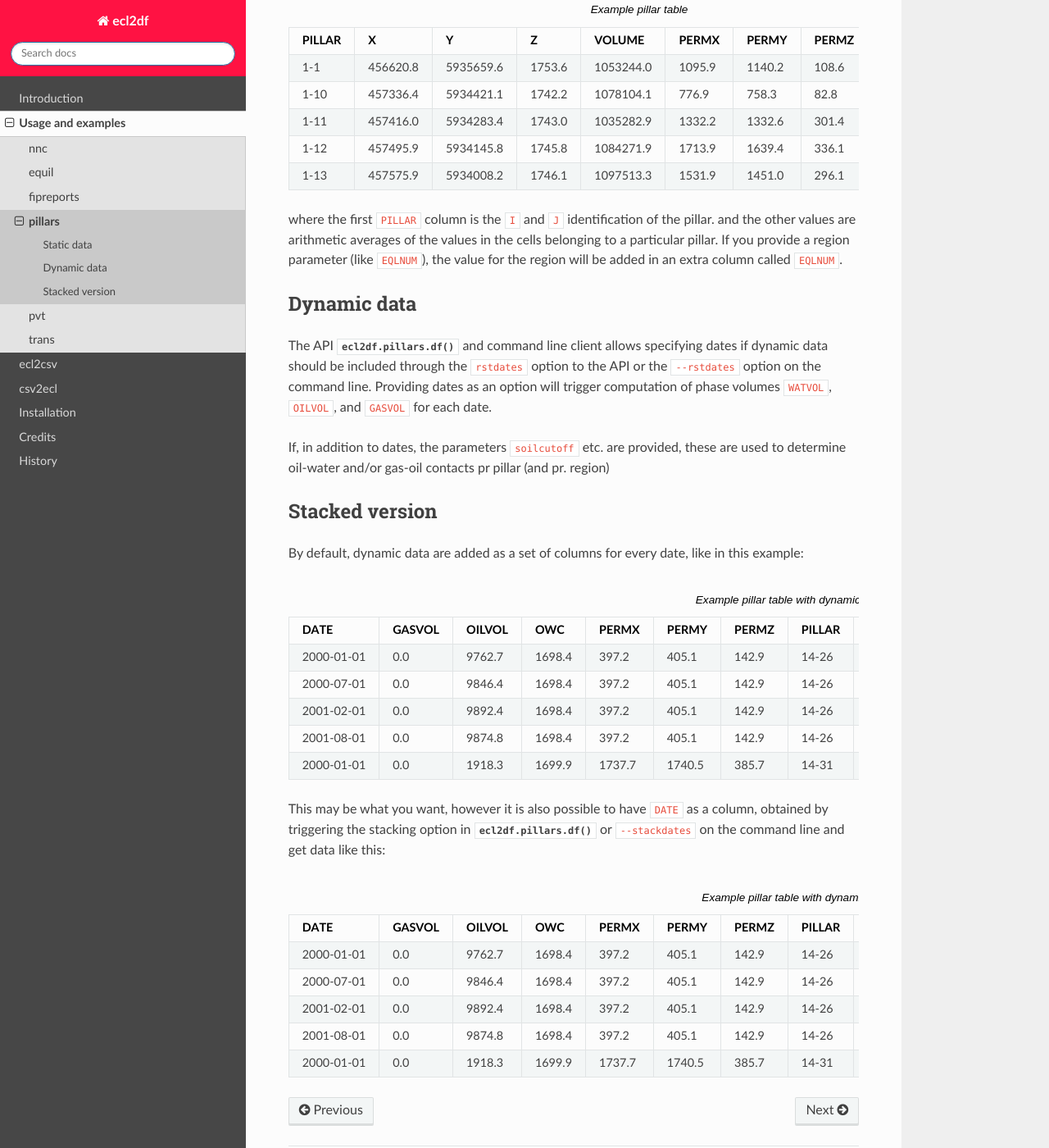
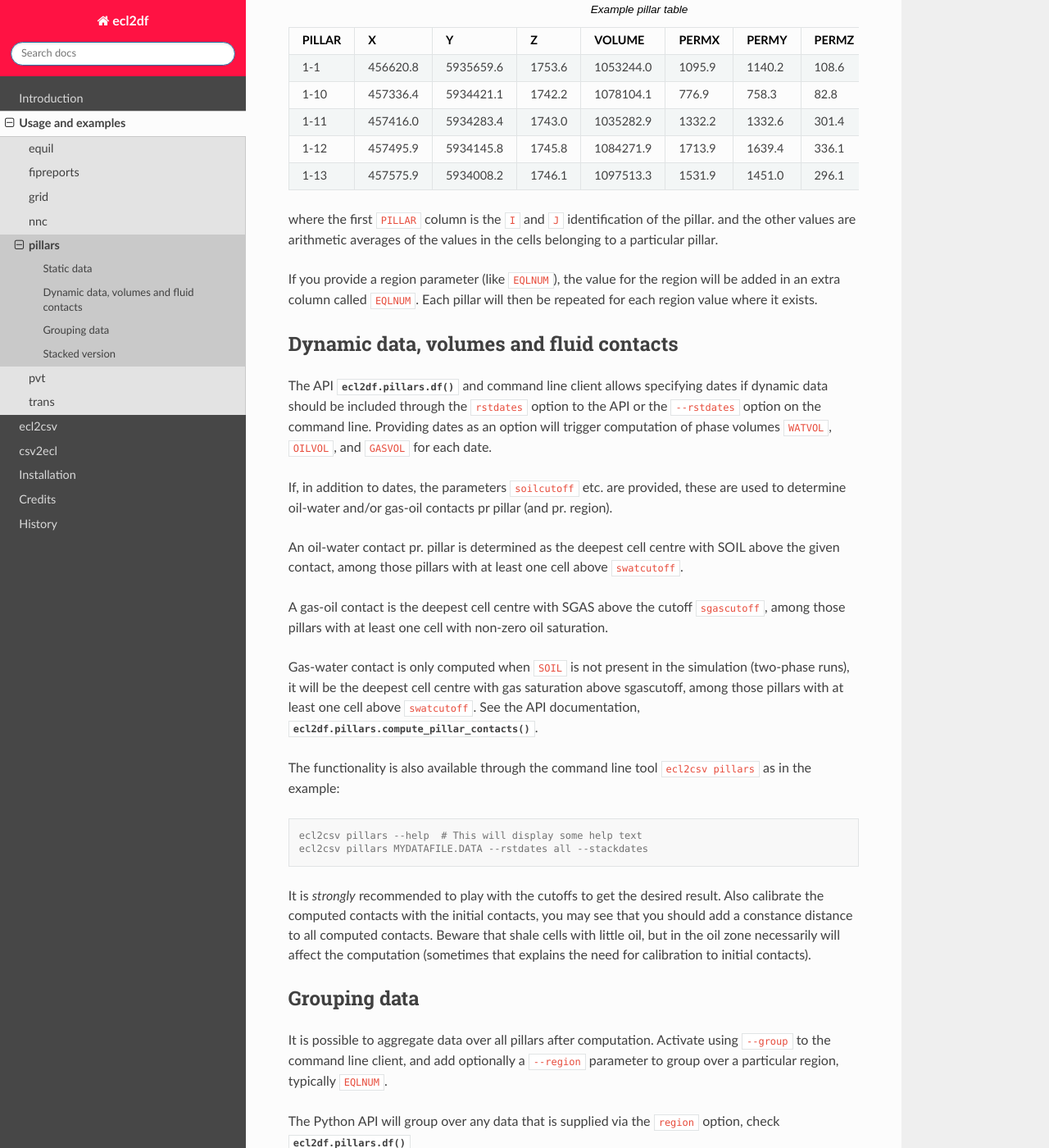
Before and after one commit to equinor/res2df, a Sphinx documentation site: the page built from docs/usage/pillars.rst, in a window 1280 px wide and 1400 px high, scrolled down 369 px. Shown: the whole window at 82% size. Built offline with Sphinx 7.4.7 and the Read the Docs theme 2.0.0, drawn with Linux system fonts in a browser that asks for light colours; pages that are not in the unit, such as notebooks, are missing from menus; the version number could not be read and is left out.

Commit message:
RST docs for grid and pillars

```diff
--- a/docs/introduction.rst
+++ b/docs/introduction.rst
@@ -197,6 +197,8 @@ to be of JSON or YAML format respectively, but only one of them will be parsed.
 Currently only supported by the summary module, for other modules, the data will
 have to be merged with pandas.merge().
 
+.. _zone-names:
+
 Zone names
 ^^^^^^^^^^
 
--- a/docs/usage.rst
+++ b/docs/usage.rst
@@ -6,9 +6,10 @@ This section will go through each module in more detail, with examples.
 .. toctree::
    :maxdepth: 1
 
-   usage/nnc
    usage/equil
    usage/fipreports
+   usage/grid
+   usage/nnc
    usage/pillars
    usage/pvt
    usage/trans
--- a/docs/usage/pillars.rst
+++ b/docs/usage/pillars.rst
@@ -1,3 +1,5 @@
+.. _usage-pillars:
+
 pillars
 -------
 
@@ -19,22 +21,66 @@ pillar (and optionally pr some region parameter).
    :file: pillars-example1.csv
    :header-rows: 1
 
-where the first ``PILLAR`` column is the ``I`` and ``J`` identification of the pillar.
-and the other values are arithmetic averages of the values in the cells belonging
-to a particular pillar. If you provide a region parameter (like ``EQLNUM``), the
-value for the region will be added in an extra column called ``EQLNUM``.
+where the first ``PILLAR`` column is the ``I`` and ``J`` identification of the
+pillar.  and the other values are arithmetic averages of the values in the cells
+belonging to a particular pillar.
 
-Dynamic data
-^^^^^^^^^^^^
+If you provide a region parameter (like ``EQLNUM``), the value for the region
+will be added in an extra column called ``EQLNUM``. Each pillar will then be
+repeated for each region value where it exists.
+
+
+Dynamic data, volumes and fluid contacts
+^^^^^^^^^^^^^^^^^^^^^^^^^^^^^^^^^^^^^^^^
 
 The API :func:`ecl2df.pillars.df` and command line client allows specifying
-dates if dynamic data should
-be included through the ``rstdates`` option to the API or the ``--rstdates`` option
-on the command line. Providing dates as an option will trigger computation of
-phase volumes ``WATVOL``, ``OILVOL``, and ``GASVOL`` for each date.
+dates if dynamic data should be included through the ``rstdates`` option to the
+API or the ``--rstdates`` option on the command line. Providing dates as an
+option will trigger computation of phase volumes ``WATVOL``, ``OILVOL``, and
+``GASVOL`` for each date.
 
 If, in addition to dates, the parameters ``soilcutoff`` etc. are provided, these
-are used to determine oil-water and/or gas-oil contacts pr pillar (and pr. region)
+are used to determine oil-water and/or gas-oil contacts pr pillar (and pr.
+region).
+
+An oil-water contact pr. pillar is determined as the deepest cell
+centre with SOIL above the given contact, among those pillars with at least one
+cell above ``swatcutoff``.
+
+A gas-oil contact is the deepest cell
+centre with SGAS above the cutoff ``sgascutoff``, among those pillars with at
+least one cell with non-zero oil saturation.
+
+Gas-water contact is only computed when ``SOIL`` is not present in the
+simulation (two-phase runs), it will be the deepest cell centre with gas
+saturation above sgascutoff, among those pillars with at least one cell above
+``swatcutoff``. See the API documentation,
+:func:`ecl2df.pillars.compute_pillar_contacts`.
+
+The functionality is also available through the command line tool ``ecl2csv pillars``
+as in the example:
+
+.. code-block:: console
+
+   ecl2csv pillars --help  # This will display some help text
+   ecl2csv pillars MYDATAFILE.DATA --rstdates all --stackdates
+
+It is *strongly* recommended to play with the cutoffs to get the desired result.
+Also calibrate the computed contacts with the initial contacts, you may see that
+you should add a constance distance to all computed contacts. Beware that shale
+cells with little oil, but in the oil zone necessarily will affect the
+computation (sometimes that explains the need for calibration to initial
+contacts).
+
+Grouping data
+^^^^^^^^^^^^^
+
+It is possible to aggregate data over all pillars after computation. Activate
+using ``--group`` to the command line client, and add optionally a ``--region``
+parameter to group over a particular region, typically ``EQLNUM``.
+
+The Python API will group over any data that is supplied via the ``region``
+option, check :func:`ecl2df.pillars.df`
 
 
 Stacked version
```
Also changed, not shown: docs/usage/grid.csv (added, +11 -0 lines), docs/usage/grid.rst (added, +130 -0 lines), 1 other file.
